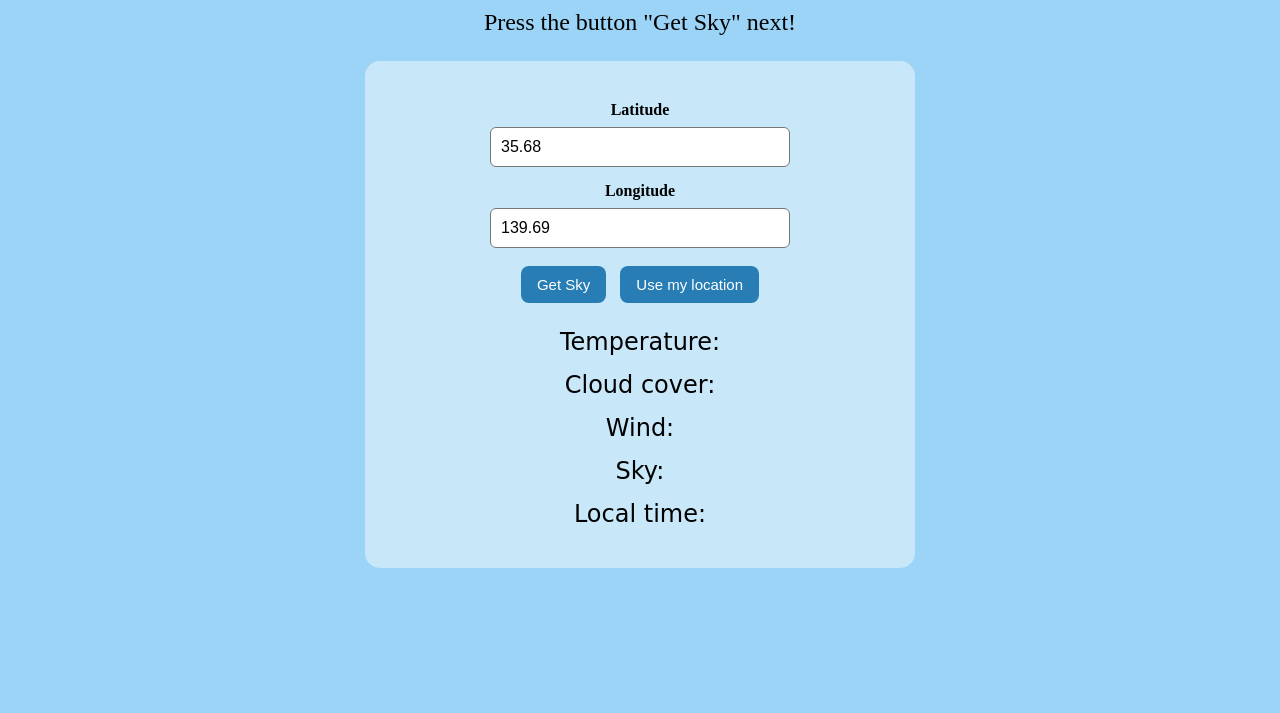
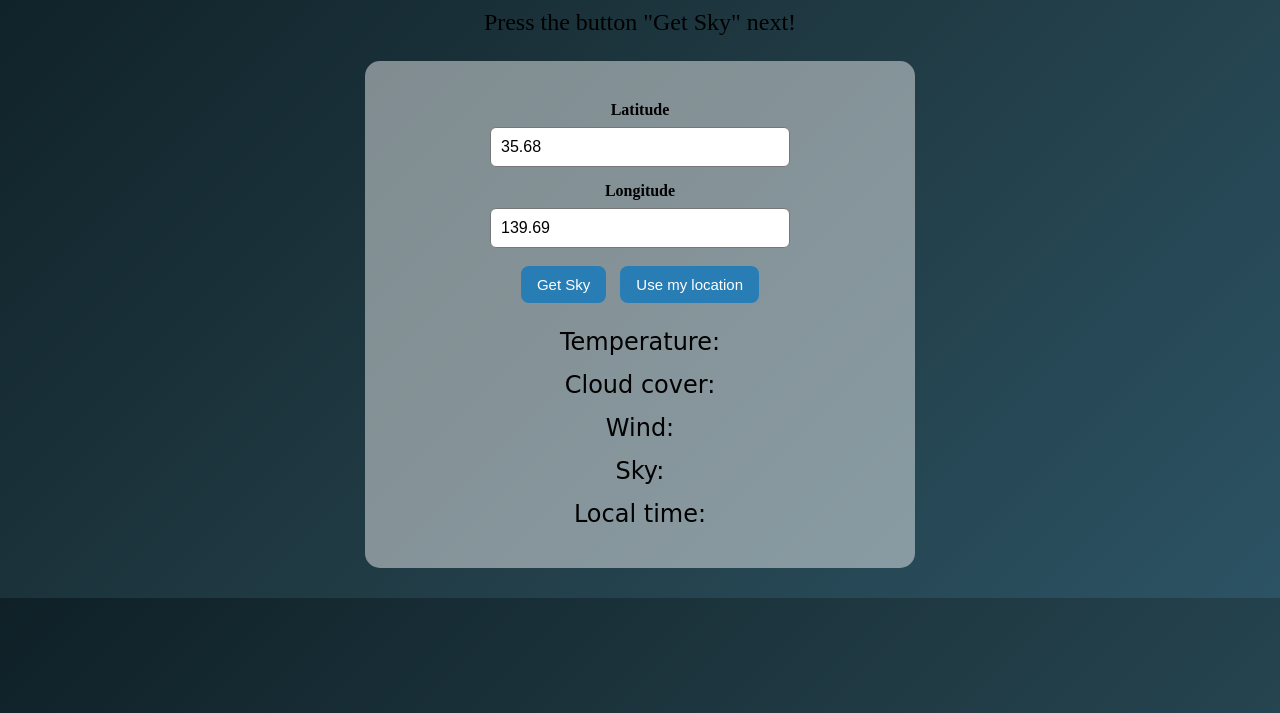
Before and after one commit to jordanvnathan29-stack/SkyMood, a website built with Vite: page index.html in a window 1280 px wide. Shown: the part 87-800 px from the top of the page. Built offline with nearby package versions, Linux system fonts and the light colour scheme; a web font is replaced by a local one.

Commit message:
Change background color to a gradient

```diff
--- a/index.css
+++ b/index.css
@@ -1,6 +1,6 @@
 
 body {
-  background-color: rgb(155, 212, 246);
+  background: linear-gradient(135deg, #0f2027, #203a43, #2c5364);
   margin: 30px;
   text-align: center;
   font-family: "Quattrocento", serif;
```
